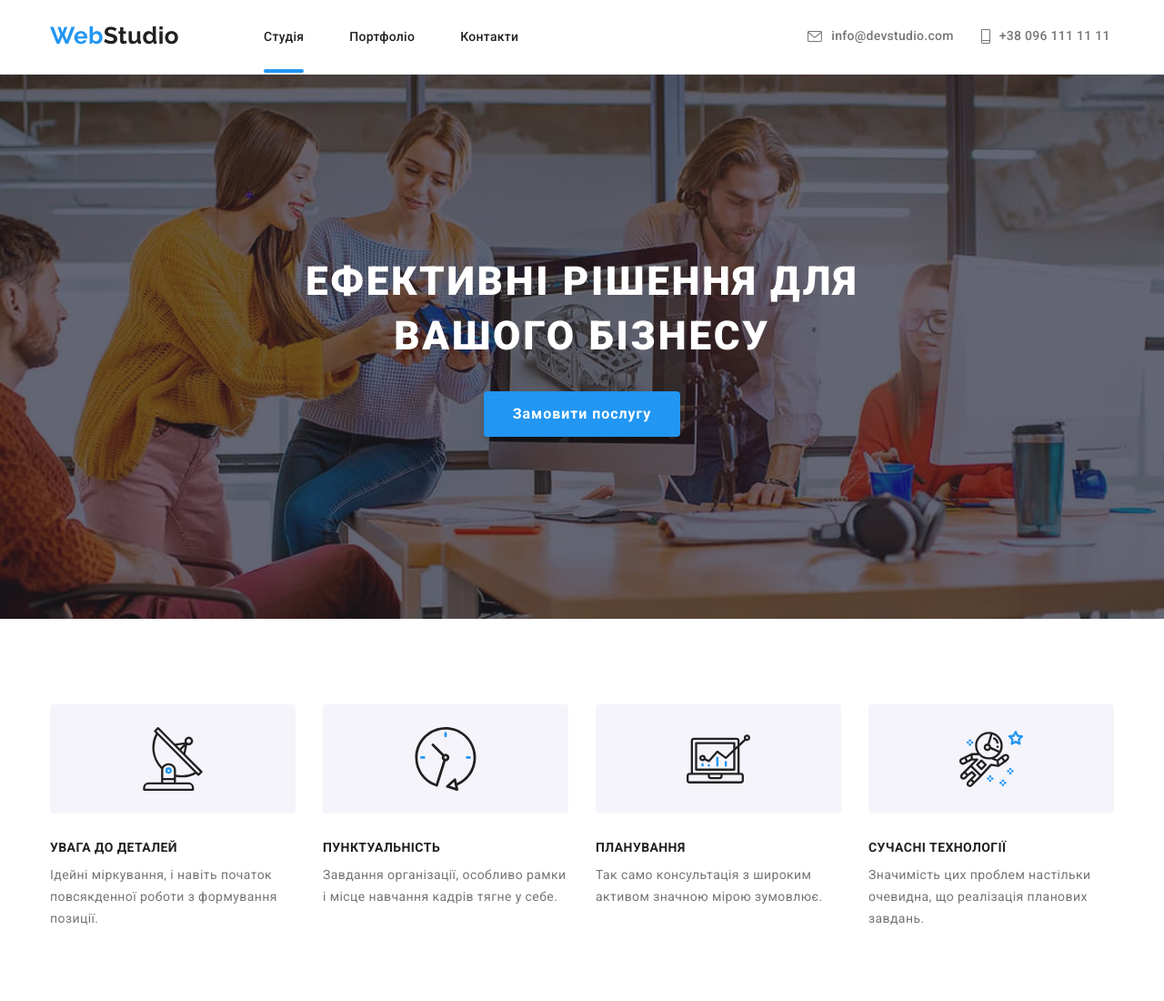
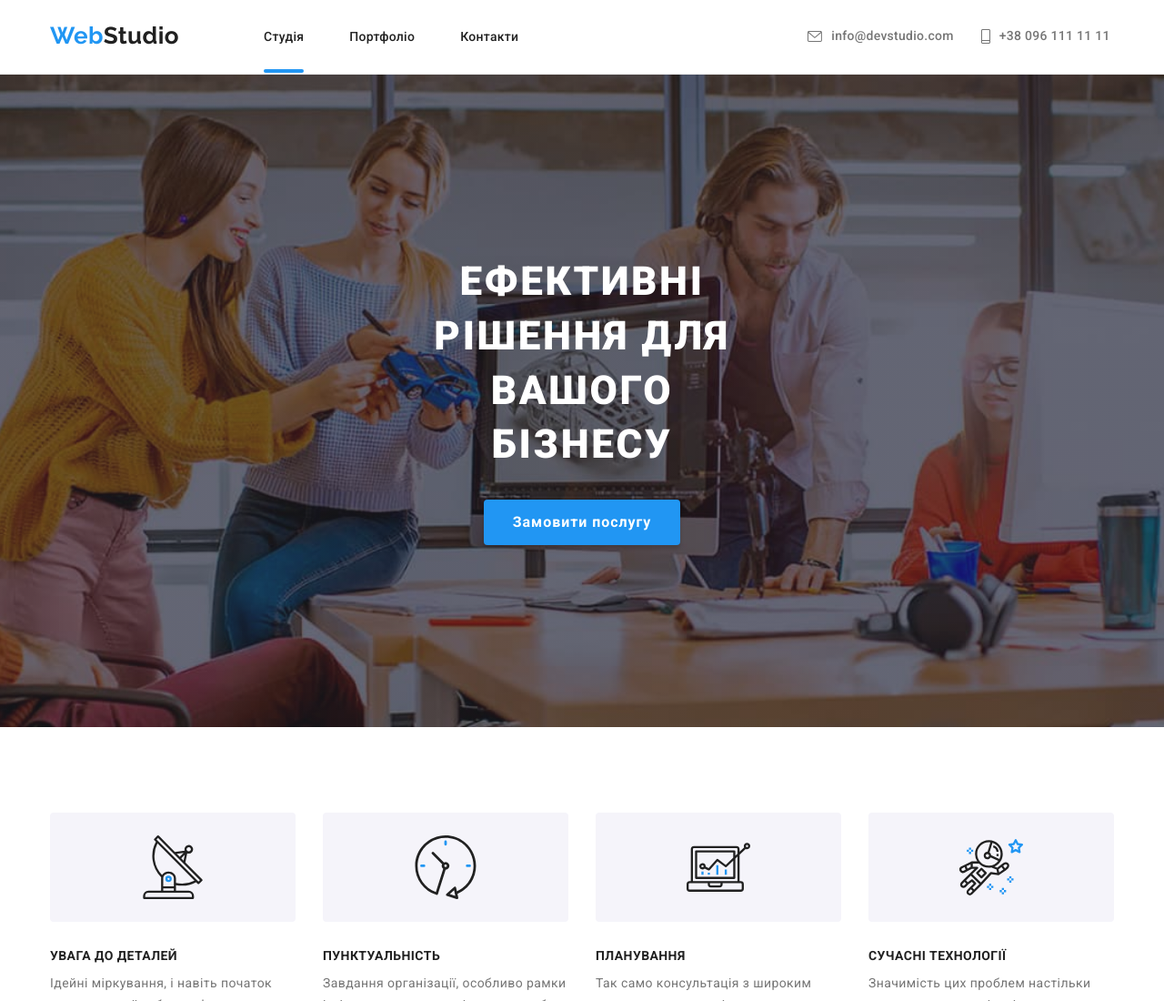
Before and after one commit to Dmytro-Kucherenko-Kyiv/goit-markup-hw-08, a plain HTML site: page index.html in a window 1280 px wide. Shown: the top 1100 px of the page at 91% size. Drawn offline with nearby package versions, Linux system fonts and the light colour scheme.

Commit message:
v.1.3.
Final

```diff
--- a/sass/layouts/_hero-banner.scss
+++ b/sass/layouts/_hero-banner.scss
@@ -40,7 +40,7 @@
     letter-spacing: 0.06em;
     text-transform: uppercase;
     color: var(--white-color);
-    width: 360px;
+    max-width: 360px;
     margin: 0 auto;
 
     @include desktop {
--- a/sass/layouts/_hero-pictures.scss
+++ b/sass/layouts/_hero-pictures.scss
@@ -4,7 +4,7 @@
 
 .pictures {
 
-  @include mobile {
+  @media screen and (max-width: 1199px) {
     display: none;
   }
 
@@ -20,14 +20,14 @@
   }
 
   &__list {
-      display: flex;
-      gap: 30px;
-      justify-content: space-evenly;
-    }
+    display: flex;
+    gap: 30px;
+    justify-content: space-evenly;
+  }
 
   &__wrap {
     position: relative;
-    }
+  }
 
   &__text {
     position: absolute;
```
Also changed, not shown: css/main.css, css/main.min.css, 2 other files.
